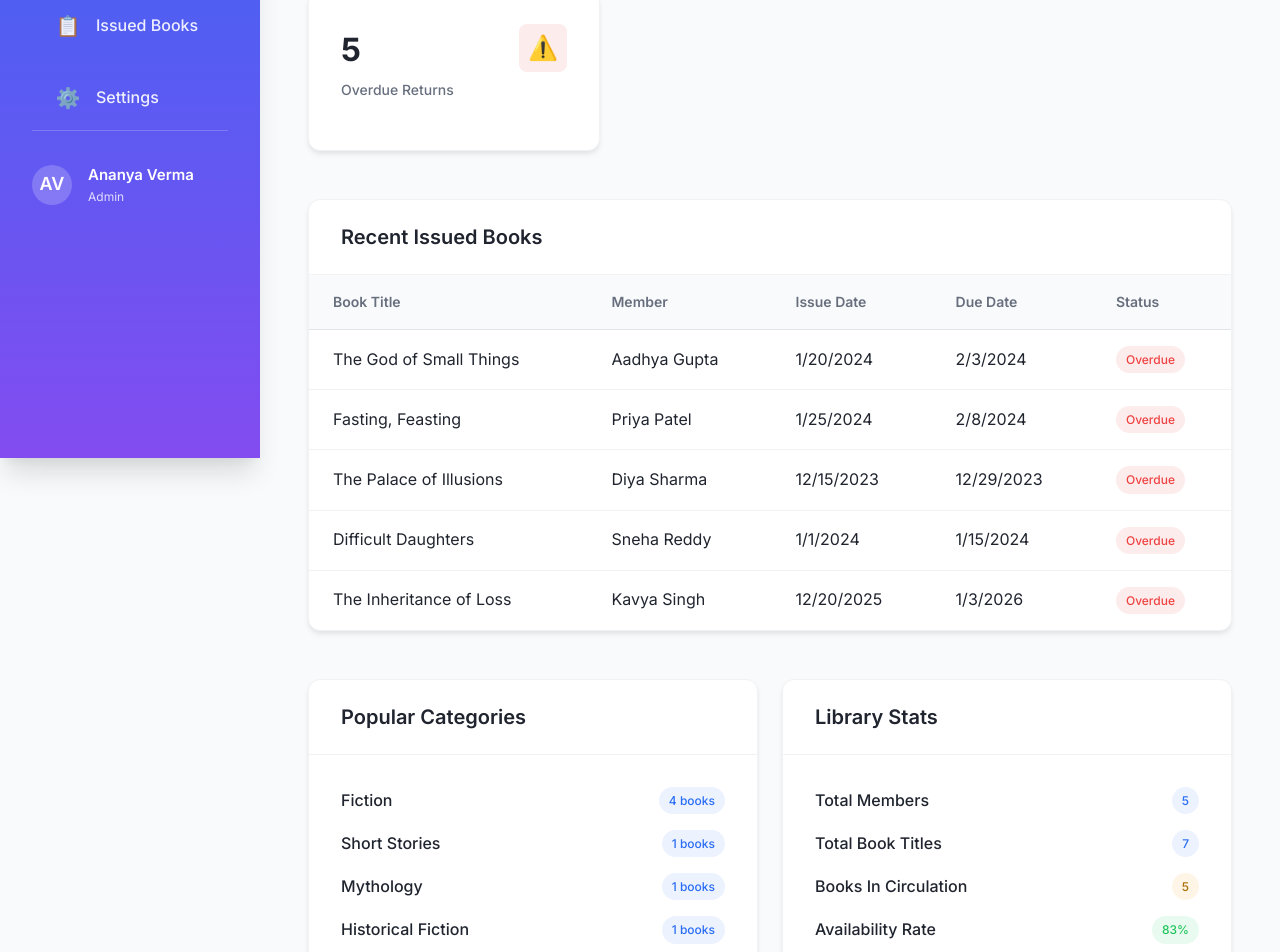
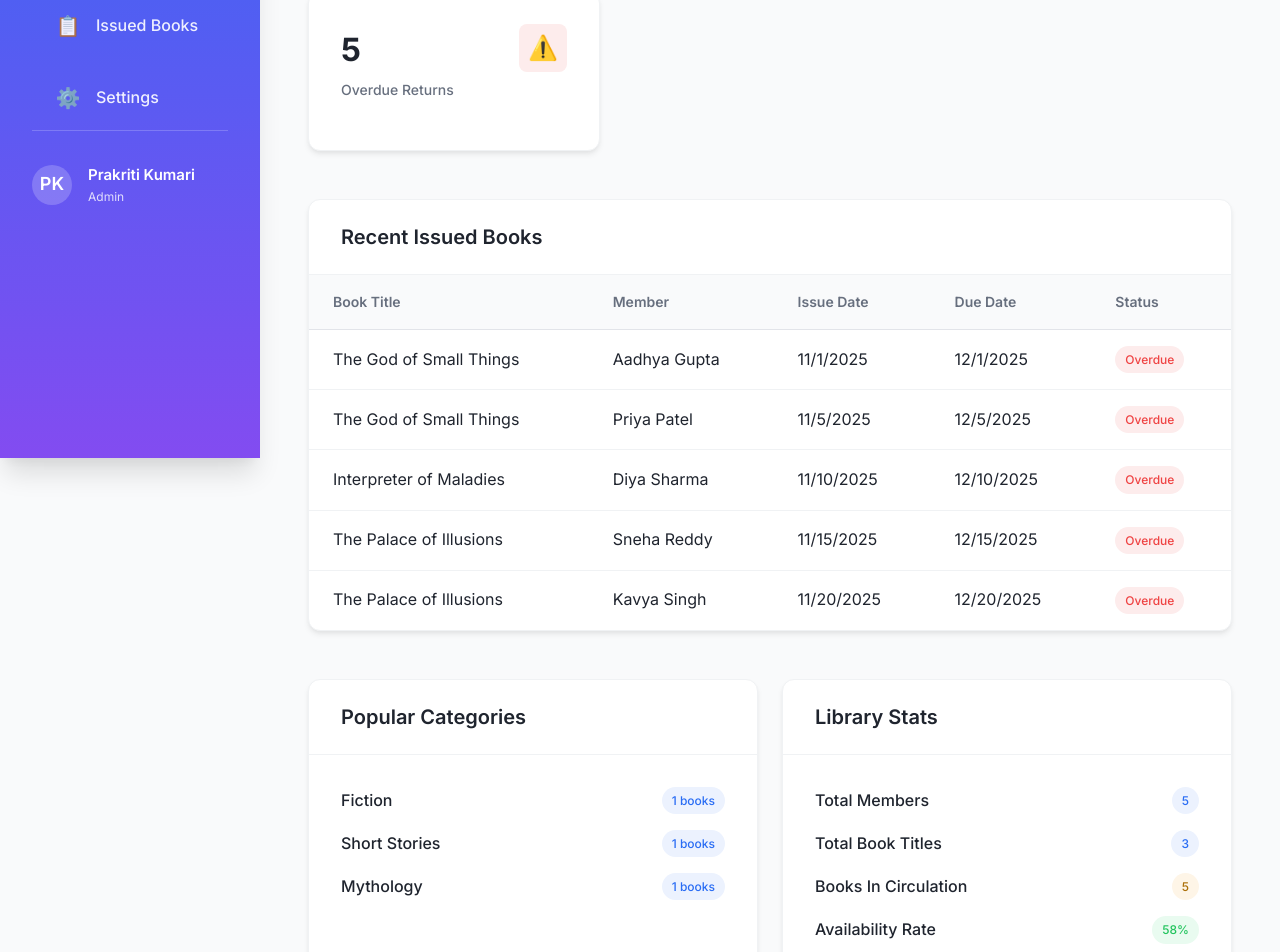
Before and after one commit to harshbatman/project, a React (Vite) app: page / in a window 1280 px wide. Shown: the part 342-1294 px from the top of the page. Built offline with nearby package versions, Linux system fonts and the light colour scheme.

Commit message:
update data: admin prakriti, total 12 books, 5 overdue

```diff
--- a/src/App.jsx
+++ b/src/App.jsx
@@ -13,21 +13,17 @@ function App() {
 
   // State for books
   const [books, setBooks] = useState(() => {
-    const saved = localStorage.getItem('books_v2');
+    const saved = localStorage.getItem('books_v3');
     return saved ? JSON.parse(saved) : [
-      { id: 1, title: 'The God of Small Things', author: 'Arundhati Roy', isbn: '9780812979657', category: 'Fiction', year: 1997, quantity: 5, available: 4 },
-      { id: 2, title: 'Interpreter of Maladies', author: 'Jhumpa Lahiri', isbn: '9780395927205', category: 'Short Stories', year: 1999, quantity: 4, available: 4 },
-      { id: 3, title: 'The Palace of Illusions', author: 'Chitra Banerjee Divakaruni', isbn: '9781400096206', category: 'Mythology', year: 2008, quantity: 6, available: 5 },
-      { id: 4, title: 'Fasting, Feasting', author: 'Anita Desai', isbn: '9780618065820', category: 'Fiction', year: 1999, quantity: 3, available: 2 },
-      { id: 5, title: 'The Inheritance of Loss', author: 'Kiran Desai', isbn: '9780802142818', category: 'Fiction', year: 2006, quantity: 4, available: 3 },
-      { id: 6, title: 'Difficult Daughters', author: 'Manju Kapur', isbn: '9780571192892', category: 'Historical Fiction', year: 1998, quantity: 3, available: 2 },
-      { id: 7, title: 'Namesake', author: 'Jhumpa Lahiri', isbn: '9780618485222', category: 'Fiction', year: 2003, quantity: 5, available: 5 },
+      { id: 1, title: 'The God of Small Things', author: 'Arundhati Roy', isbn: '9780812979657', category: 'Fiction', year: 1997, quantity: 4, available: 2 },
+      { id: 2, title: 'Interpreter of Maladies', author: 'Jhumpa Lahiri', isbn: '9780395927205', category: 'Short Stories', year: 1999, quantity: 4, available: 3 },
+      { id: 3, title: 'The Palace of Illusions', author: 'Chitra Banerjee Divakaruni', isbn: '9781400096206', category: 'Mythology', year: 2008, quantity: 4, available: 2 },
     ];
   });
 
   // State for members
   const [members, setMembers] = useState(() => {
-    const saved = localStorage.getItem('members_v2');
+    const saved = localStorage.getItem('members_v3');
     return saved ? JSON.parse(saved) : [
       { id: 1, name: 'Aadhya Gupta', memberId: 'MEM001', email: 'aadhya.gupta@example.com', phone: '+91-98765-43210', joinDate: '2024-01-15' },
       { id: 2, name: 'Priya Patel', memberId: 'MEM002', email: 'priya.patel@example.com', phone: '+91-98765-43211', joinDate: '2024-02-20' },
@@ -39,41 +35,41 @@ function App() {
 
   // State for issued books
   const [issuedBooks, setIssuedBooks] = useState(() => {
-    const saved = localStorage.getItem('issuedBooks_v2');
+    const saved = localStorage.getItem('issuedBooks_v3');
     return saved ? JSON.parse(saved) : [
-      { id: 1, bookId: 1, memberId: 1, issueDate: '2024-01-20', dueDate: '2024-02-03', returnDate: null },
-      { id: 2, bookId: 4, memberId: 2, issueDate: '2024-01-25', dueDate: '2024-02-08', returnDate: null },
-      { id: 3, bookId: 3, memberId: 3, issueDate: '2023-12-15', dueDate: '2023-12-29', returnDate: null },
-      { id: 4, bookId: 6, memberId: 4, issueDate: '2024-01-01', dueDate: '2024-01-15', returnDate: null },
-      { id: 5, bookId: 5, memberId: 5, issueDate: '2025-12-20', dueDate: '2026-01-03', returnDate: null },
+      { id: 1, bookId: 1, memberId: 1, issueDate: '2025-11-01', dueDate: '2025-12-01', returnDate: null },
+      { id: 2, bookId: 1, memberId: 2, issueDate: '2025-11-05', dueDate: '2025-12-05', returnDate: null },
+      { id: 3, bookId: 2, memberId: 3, issueDate: '2025-11-10', dueDate: '2025-12-10', returnDate: null },
+      { id: 4, bookId: 3, memberId: 4, issueDate: '2025-11-15', dueDate: '2025-12-15', returnDate: null },
+      { id: 5, bookId: 3, memberId: 5, issueDate: '2025-11-20', dueDate: '2025-12-20', returnDate: null },
     ];
   });
 
   // Current user state
   const [currentUser, setCurrentUser] = useState(() => {
-    const saved = localStorage.getItem('currentUser_v2');
+    const saved = localStorage.getItem('currentUser_v3');
     return saved ? JSON.parse(saved) : {
-      name: 'Ananya Verma',
+      name: 'Prakriti Kumari',
       role: 'Admin',
-      avatar: 'AV'
+      avatar: 'PK'
     };
   });
 
   // Save to localStorage whenever state changes
   useEffect(() => {
-    localStorage.setItem('books_v2', JSON.stringify(books));
+    localStorage.setItem('books_v3', JSON.stringify(books));
   }, [books]);
 
   useEffect(() => {
-    localStorage.setItem('members_v2', JSON.stringify(members));
+    localStorage.setItem('members_v3', JSON.stringify(members));
   }, [members]);
 
   useEffect(() => {
-    localStorage.setItem('issuedBooks_v2', JSON.stringify(issuedBooks));
+    localStorage.setItem('issuedBooks_v3', JSON.stringify(issuedBooks));
   }, [issuedBooks]);
 
   useEffect(() => {
-    localStorage.setItem('currentUser_v2', JSON.stringify(currentUser));
+    localStorage.setItem('currentUser_v3', JSON.stringify(currentUser));
   }, [currentUser]);
 
   // Toast helper functions
```
